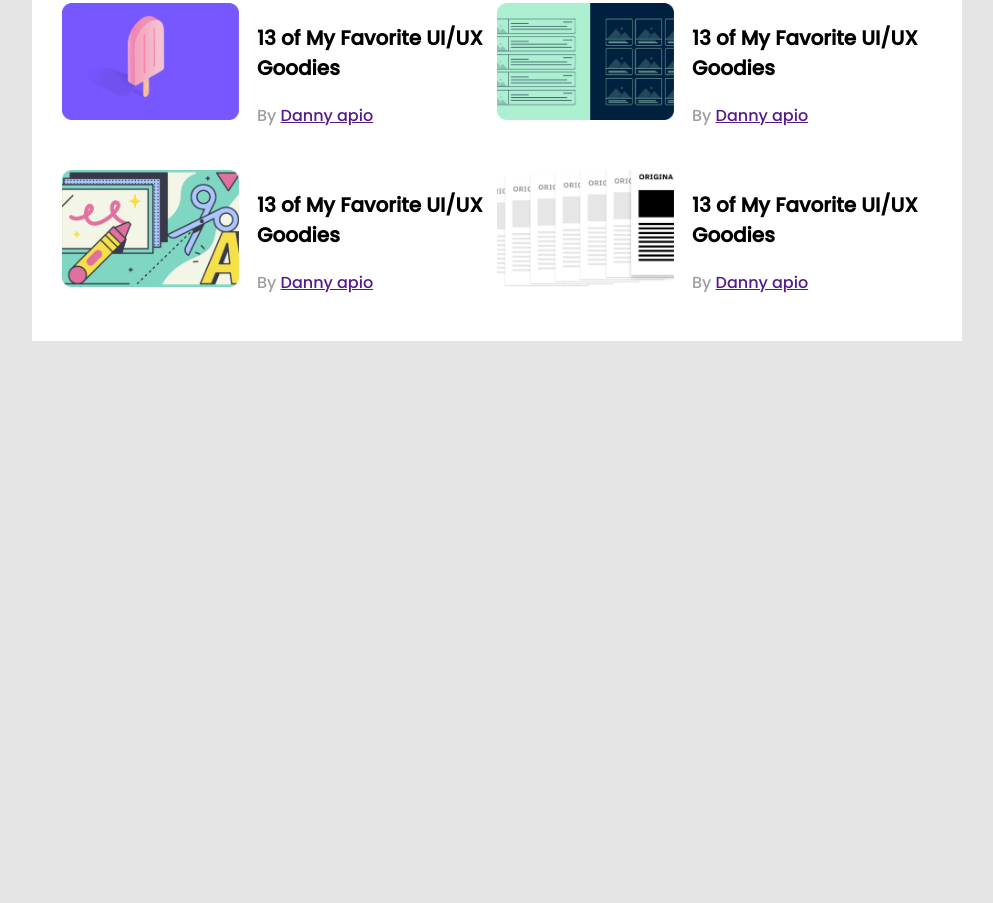
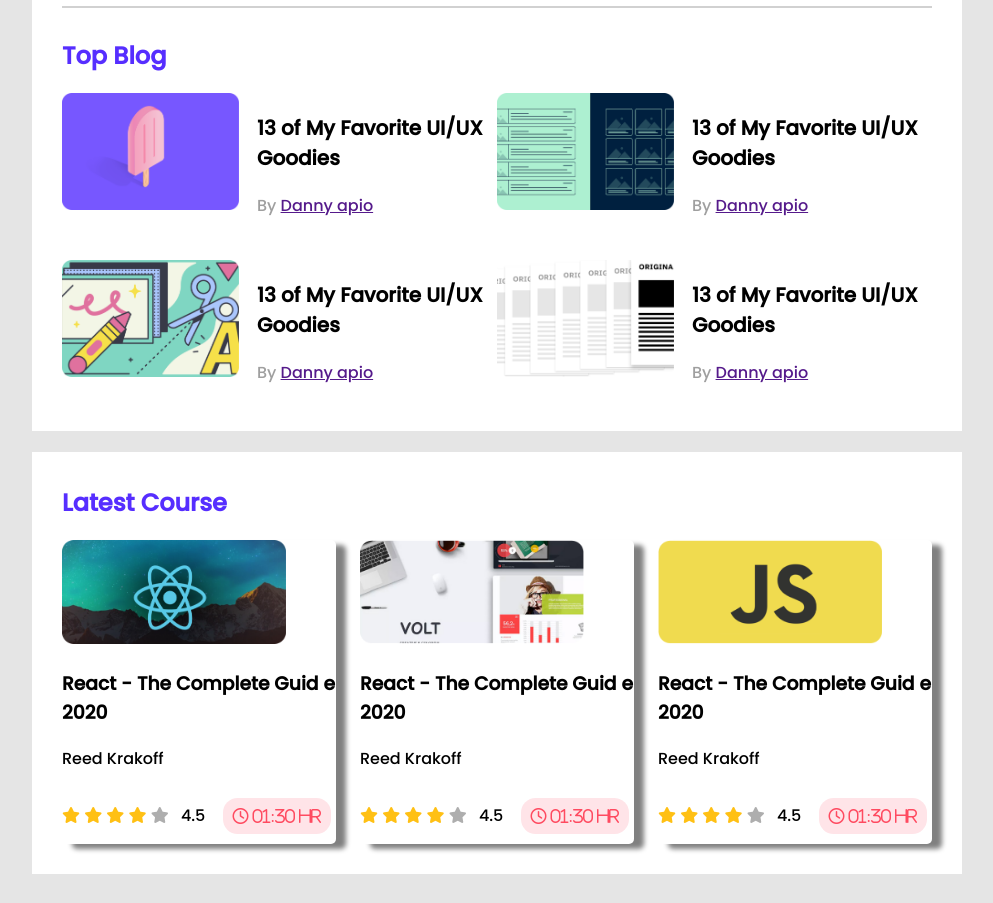
Before and after one commit to Bithe/leaderboard-landing-page, a plain HTML site: page index.html in a window 1280 px wide. Shown: the part 373-1276 px from the top of the page, without its empty margins (143-1136 px from the left). Before the commit the page ends 800 px from the top, so only its background shows below. Drawn offline with Linux system fonts and the light colour scheme.

Commit message:
latest course

```diff
--- a/css/style.css
+++ b/css/style.css
@@ -6,13 +6,15 @@ body {
 
 main {
     display: flex;
-    justify-content: center;
+    flex-direction: column;
+    align-items: center;
 }
 
 .container {
     background-color: #FFFFFF;
     width: 870px;
     padding: 30px;
+    margin-bottom: 21px;
 }
 
 .top-palyer {
@@ -83,3 +85,47 @@ hr {
     color: #9F9F9F;
     font-size: 16px;
 }
+
+
+/* top blog end */
+
+
+/* latest course start */
+
+.latest-courses {
+    display: grid;
+    grid-template-columns: repeat(3, 1fr);
+    grid-column-gap: 24px;
+}
+
+.course {
+    box-shadow: 10px 5px 5px gray;
+    border-radius: 5px;
+}
+
+.course-image img {
+    width: 224px;
+    Height: 104px;
+}
+
+.course-info {
+    display: flex;
+    align-items: center;
+    justify-content: space-between;
+}
+
+.fa-star.filled {
+    color: #FFC014;
+}
+
+.fa-star.empty {
+    color: #AEAEAE;
+}
+
+.fa-clock {
+    border-radius: 14.6913px;
+    background-color: #FFE4E8;
+    color: #FF4A60;
+    margin: 5px;
+    padding: 10px;
+}
--- a/index.html
+++ b/index.html
@@ -6,12 +6,19 @@
     <meta http-equiv="X-UA-Compatible" content="IE=edge">
     <meta name="viewport" content="width=device-width, initial-scale=1.0">
     <title>Leader Board</title>
+
+
     <link rel="stylesheet" href="css/style.css">
+    <script src="https://kit.fontawesome.com/06c9ad7be6.js" crossorigin="anonymous"></script>
+
+
 </head>
 
 <body>
 
     <header>
+        <p>Lorem ipsum dolor sit.</p>
+        <p>Lorem ipsum dolor sit.</p>
 
     </header>
 
@@ -57,7 +64,6 @@
             </div>
 
             <hr>
-
             <!-- top blog start -->
 
             <div class="top-blog">
@@ -115,6 +121,105 @@
                 </div>
             </div>
         </section>
+
+        <!-- top player and blog end -->
+
+        <!-- latest courses start -->
+        <section class="container">
+            <h1 class="title">Latest Course</h1>
+            <div class="latest-courses">
+                <div class="course">
+
+                    <div class="course-image">
+                        <img src="images/courses/course-1.png" alt="">
+                    </div>
+
+                    <div class="course-details">
+                        <h3 class="course-title">React - The Complete Guid e 2020</h3>
+
+                        <p class="course-author">Reed Krakoff</p>
+
+                        <div class="course-info">
+                            <div>
+                                <i class="fas fa-star filled"></i>
+                                <i class="fas fa-star filled"></i>
+                                <i class="fas fa-star filled"></i>
+                                <i class="fas fa-star filled"></i>
+                                <i class="fas fa-star empty"></i></div>
+
+
+                            <p>4.5</p>
+                            <div class="course-duration">
+                                <i class="far fa-clock"> 01:30 hr</i>
+                            </div>
+
+                        </div>
+                    </div>
+                </div>
+
+                <div class="course">
+
+                    <div class="course-image">
+                        <img src="images/courses/course-2.png" alt="">
+                    </div>
+
+                    <div class="course-details">
+                        <h3 class="course-title">React - The Complete Guid e 2020</h3>
+
+                        <p class="course-author">Reed Krakoff</p>
+
+                        <div class="course-info">
+                            <div>
+                                <i class="fas fa-star filled"></i>
+                                <i class="fas fa-star filled"></i>
+                                <i class="fas fa-star filled"></i>
+                                <i class="fas fa-star filled"></i>
+                                <i class="fas fa-star empty"></i></div>
+
+
+                            <p>4.5</p>
+                            <div class="course-duration">
+                                <i class="far fa-clock"> 01:30 hr</i>
+                            </div>
+
+                        </div>
+                    </div>
+                </div>
+
+
+                <div class="course">
+
+                    <div class="course-image">
+                        <img src="images/courses/course-3.png" alt="">
+                    </div>
+
+                    <div class="course-details">
+                        <h3 class="course-title">React - The Complete Guid e 2020</h3>
+
+                        <p class="course-author">Reed Krakoff</p>
+
+                        <div class="course-info">
+                            <div>
+                                <i class="fas fa-star filled"></i>
+                                <i class="fas fa-star filled"></i>
+                                <i class="fas fa-star filled"></i>
+                                <i class="fas fa-star filled"></i>
+                                <i class="fas fa-star empty"></i></div>
+
+
+                            <p>4.5</p>
+                            <div class="course-duration">
+                                <i class="far fa-clock"> 01:30 hr</i>
+                            </div>
+
+                        </div>
+                    </div>
+                </div>
+
+
+
+            </div>
+        </section>
     </main>
 </body>
 
```
